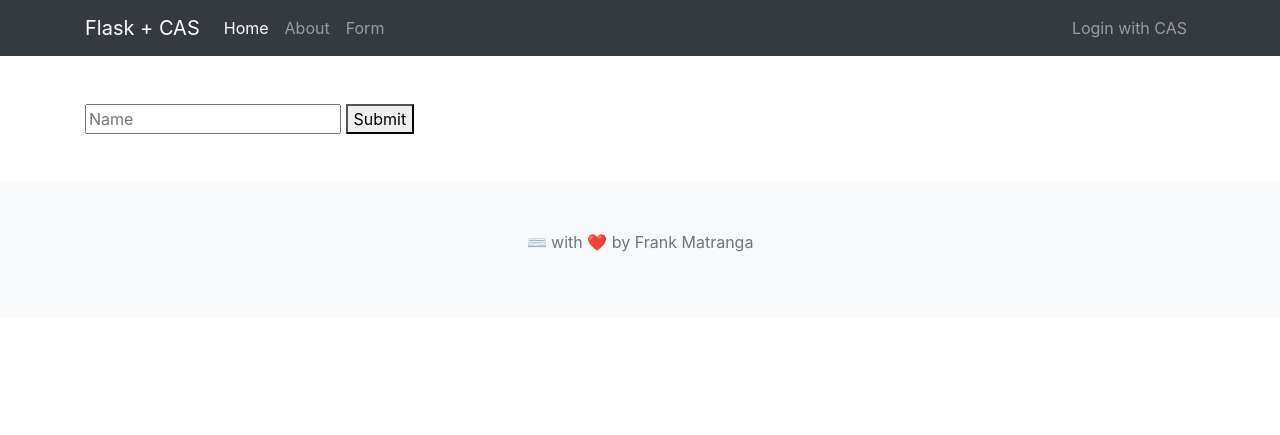
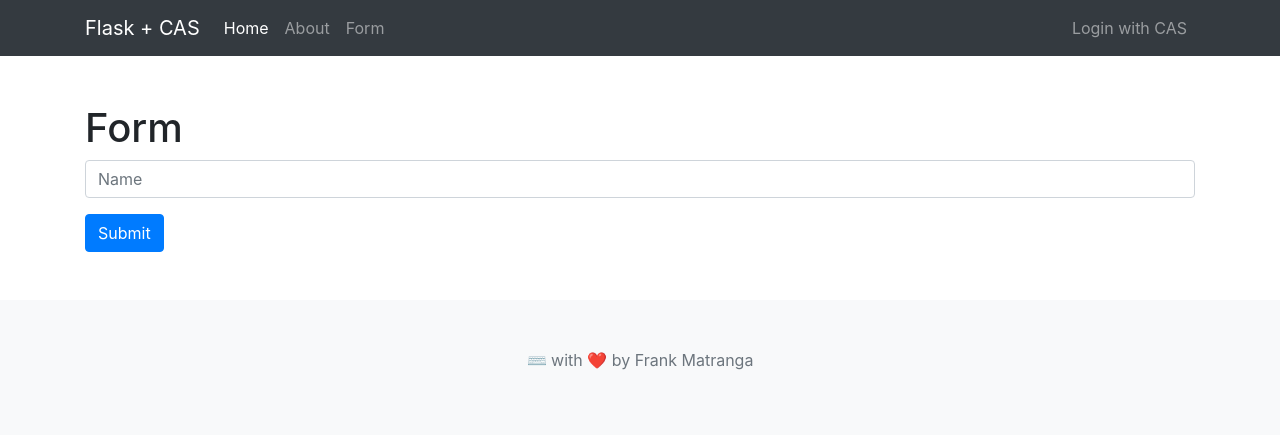
Before and after one commit to Apexal/flask-cas-template, a Python web app: template templates/form.html in a window 1280 px wide. Shown: the top 435 px of the page. Run offline with Jinja, Linux system fonts and the light colour scheme; the template is opened without the code that fills it, so the values that code supplies are empty; some libraries are stand-ins or nearby versions.

Commit message:
Proper form

```diff
--- a/app.py
+++ b/app.py
@@ -51,7 +51,7 @@ def form():
     else:
         if 'name' in request.form and request.form['name'] != '':
             name = request.form['name']
-            flash('Hello, ' + name)
+            flash('Hello, ' + name, 'info')
         else:
             abort(400)
 
--- a/templates/form.html
+++ b/templates/form.html
@@ -1,9 +1,12 @@
 {% extends 'layout.html' %}
 {% block content %}
 <div class="container">
+  <h1 class="title">Form</h1>
   <form action="/form" method="POST">
-    <input type="text" name="name" placeholder="Name">
-    <button>Submit</button>
+    <div class="form-group">
+      <input class="form-control" type="text" name="name" placeholder="Name">
+    </div>
+    <button class="btn btn-primary">Submit</button>
   </form>
 </div>
 {% endblock %}
```
